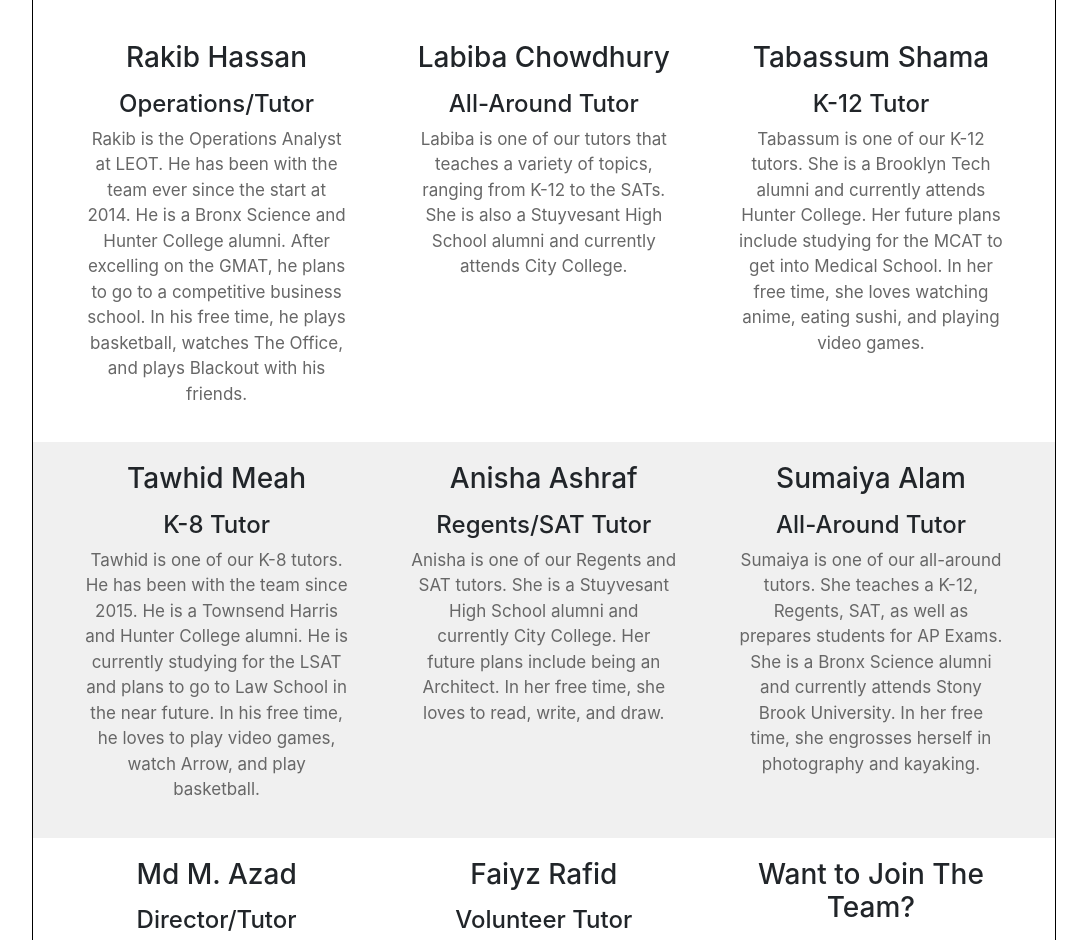
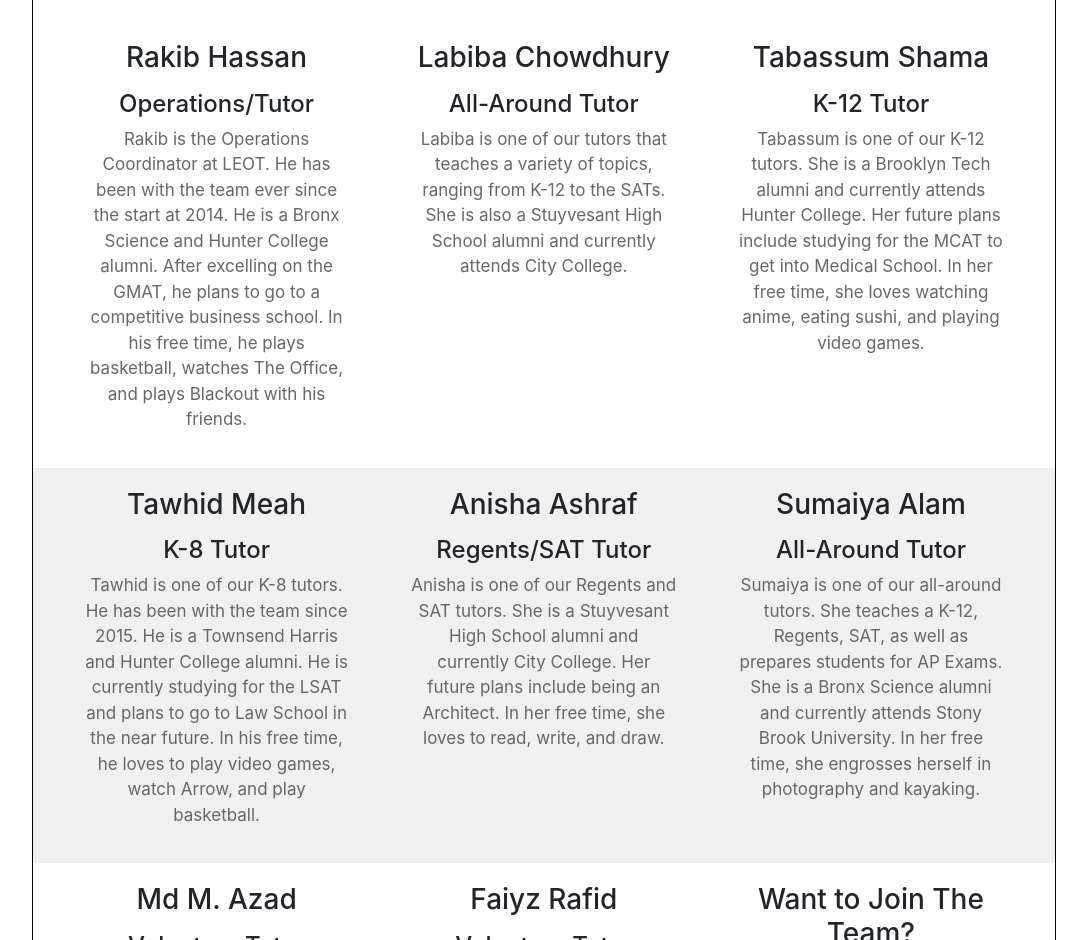
Before and after one commit to RakibHassan96/LeotTutorial, a plain HTML site: page team.html in a window 1280 px wide. Shown: the part 585-1525 px from the top of the page, without its empty margins (96-1183 px from the left). Drawn offline with nearby package versions, Linux system fonts and the light colour scheme.

Commit message:
Update team.html

```diff
--- a/team.html
+++ b/team.html
@@ -48,7 +48,7 @@
 						<!-- <img src="images/team/rakib.png"> -->
 						<h3>Rakib Hassan</h3>
 						<h4>Operations/Tutor</h4>
-						<p>Rakib is the Operations Analyst at LEOT. He has been with the team ever since the start at 2014. He is a Bronx Science and Hunter College alumni. After excelling on the GMAT, he plans to go to a competitive business school. In his free time, he plays basketball, watches The Office, and plays Blackout with his friends.</p>
+						<p>Rakib is the Operations Coordinator at LEOT. He has been with the team ever since the start at 2014. He is a Bronx Science and Hunter College alumni. After excelling on the GMAT, he plans to go to a competitive business school. In his free time, he plays basketball, watches The Office, and plays Blackout with his friends.</p>
 					</div>
 					<div class="program-section" id="shsat">
 						<!-- <img src="images/index/program2.png"> -->
@@ -89,7 +89,7 @@
 					<div class="program-section" id="state-test">
 						<!-- <img src="images/index/program2.png"> -->
 						<h3>Md M. Azad</h3>
-						<h4>Director/Tutor</h4>
+						<h4>Volunteer Tutor</h4>
 						<p>Md is one of our volunteer tutors. He currently attends Townsend Harris High School. His future plans include getting into a good college and becoming a doctor. In his free time, he loves to play basketball, run track, and travel.</p>
 					</div>
 					<div class="program-section" id="shsat">
```
